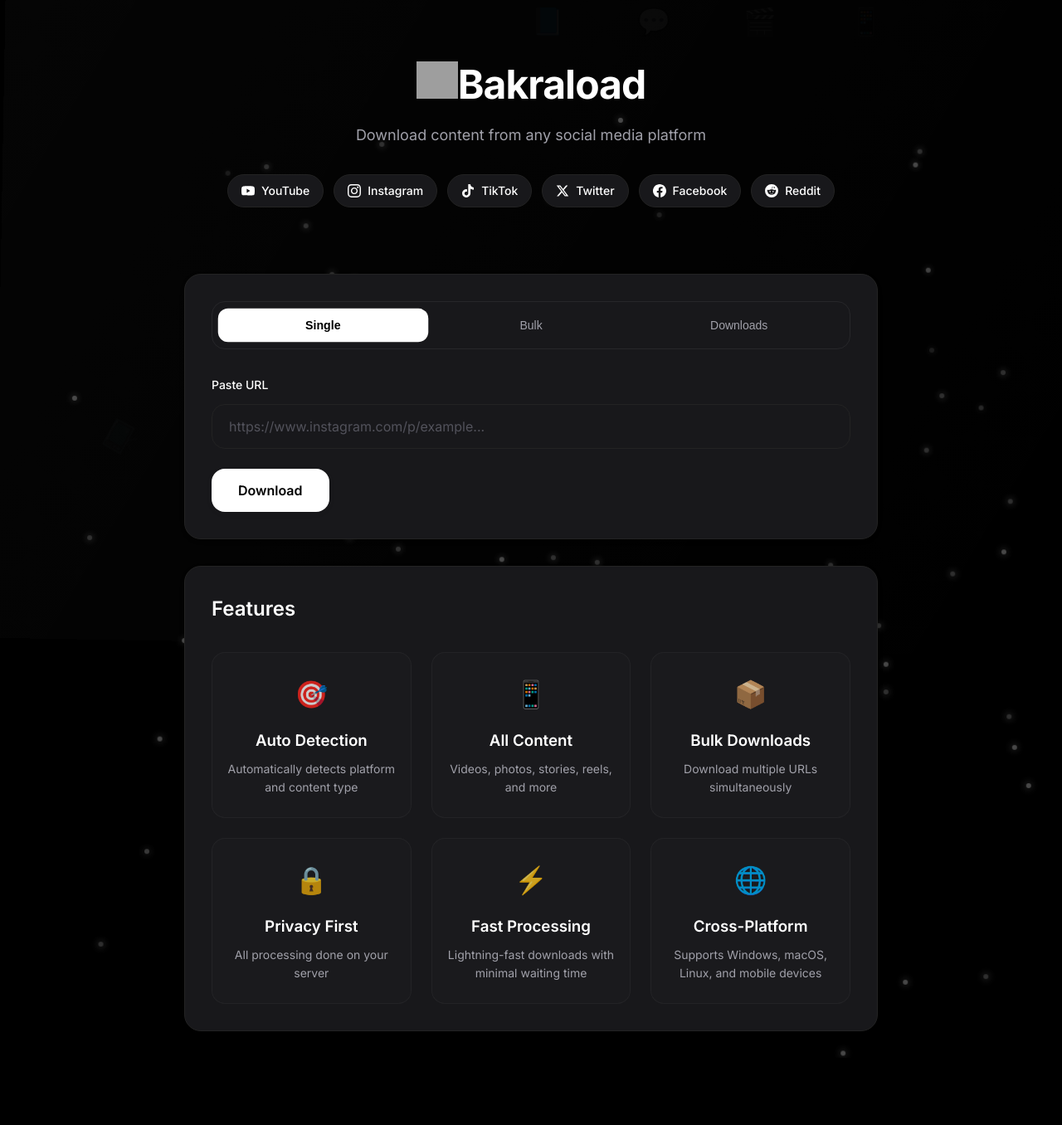
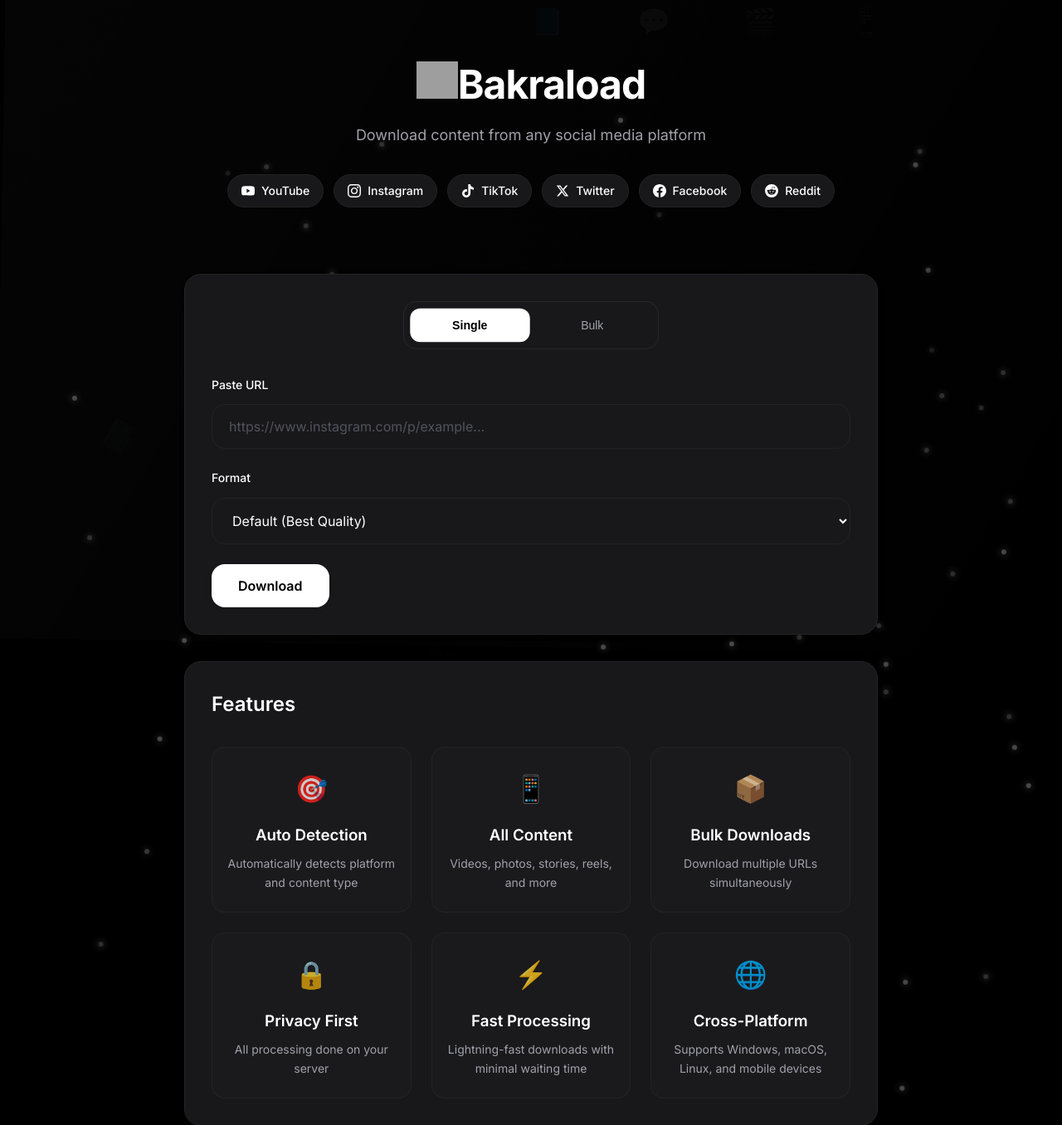
Before and after one commit to mahatolalit/bakraload-video-zap, a Flask app: page / in a window 1280 px wide. Shown: the top 1356 px of the page at 83% size. Before the commit the page ends 1273 px from the top, so only its background shows below. Run offline with Flask 3, Linux system fonts and the light colour scheme; some libraries are stand-ins or nearby versions; grey boxes are pictures that could not be loaded.

Commit message:
Add format selection for single and bulk downloads; remove downloads tab

```diff
--- a/templates/index.html
+++ b/templates/index.html
@@ -72,10 +72,9 @@
 
         <main class="main-content">
             <div class="card">
-                <div class="tabs">
+                <div class="tabs" style="gap: 5px; margin-inline: 30%;">
                     <button class="tab active" onclick="switchTab('single')">Single</button>
                     <button class="tab" onclick="switchTab('bulk')">Bulk</button>
-                    <button class="tab" onclick="switchTab('downloads')">Downloads</button>
                 </div>
 
                 <!-- Single Download -->
@@ -88,6 +87,15 @@
                             class="input-field"
                             placeholder="https://www.instagram.com/p/example..."
                         />
+                    </div>
+
+                    <div class="input-group">
+                        <label class="input-label">Format</label>
+                        <select id="single-format" class="input-field">
+                            <option value="default">Default (Best Quality)</option>
+                            <option value="mp4">MP4 Video</option>
+                            <option value="mp3">MP3 Audio</option>
+                        </select>
                     </div>
 
                     <button class="btn" onclick="downloadSingle()">
@@ -109,6 +117,15 @@
                         ></textarea>
                     </div>
 
+                    <div class="input-group">
+                        <label class="input-label">Format</label>
+                        <select id="bulk-format" class="input-field">
+                            <option value="default">Default (Best Quality)</option>
+                            <option value="mp4">MP4 Video</option>
+                            <option value="mp3">MP3 Audio</option>
+                        </select>
+                    </div>
+
                     <button class="btn" onclick="downloadBulk()">
                         <span id="bulk-spinner" class="spinner" style="display: none;"></span>
                         <span id="bulk-text">Download All</span>
@@ -117,19 +134,6 @@
                     <div id="bulk-status"></div>
                 </div>
 
-                <!-- Downloads List -->
-                <div id="downloads-tab" class="tab-content">
-                    <div style="display: flex; gap: 1rem; margin-bottom: 1.5rem; flex-wrap: wrap;">
-                        <button class="btn btn-secondary" onclick="refreshDownloads()">
-                            🔄 Refresh
-                        </button>
-                        <button class="btn btn-danger" onclick="clearDownloads()">
-                            🗑️ Clear All
-                        </button>
-                    </div>
-
-                    <div id="downloads-list"></div>
-                </div>
             </div>
 
             <!-- Features Section -->
```
